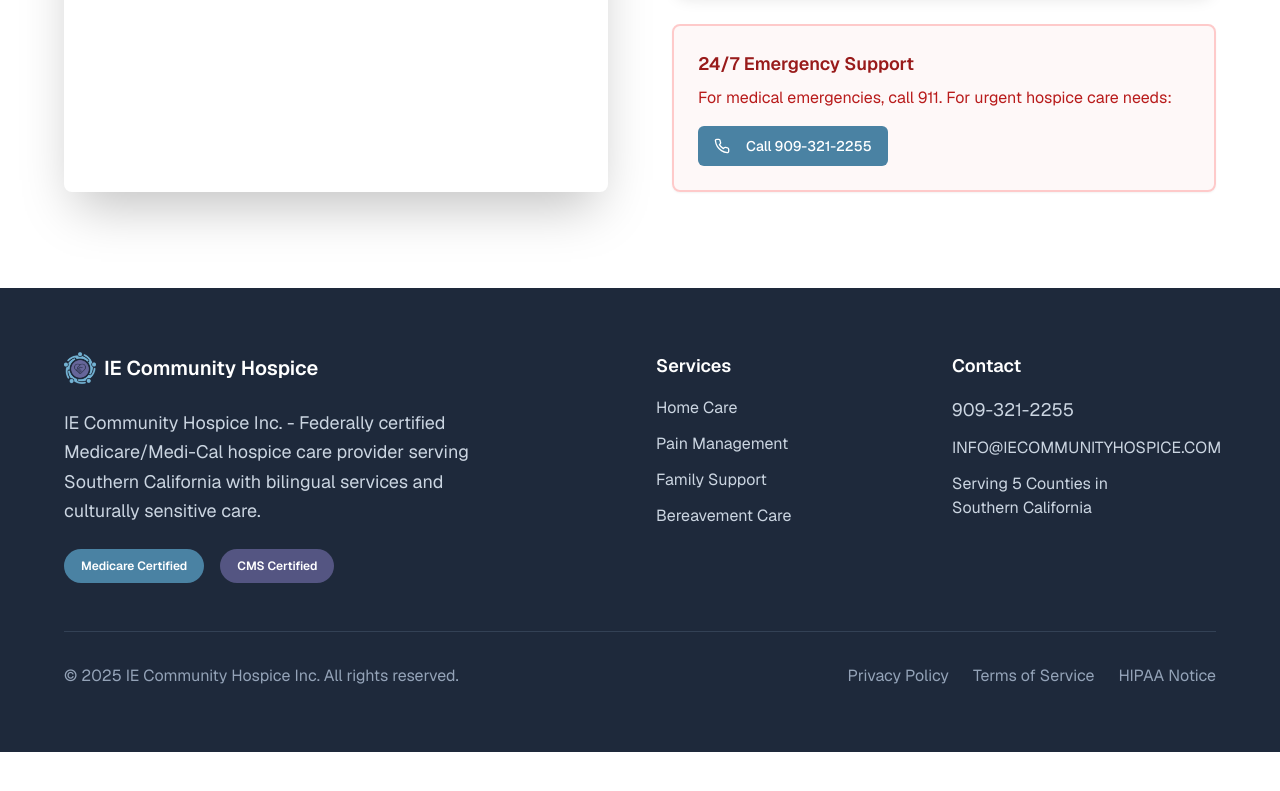
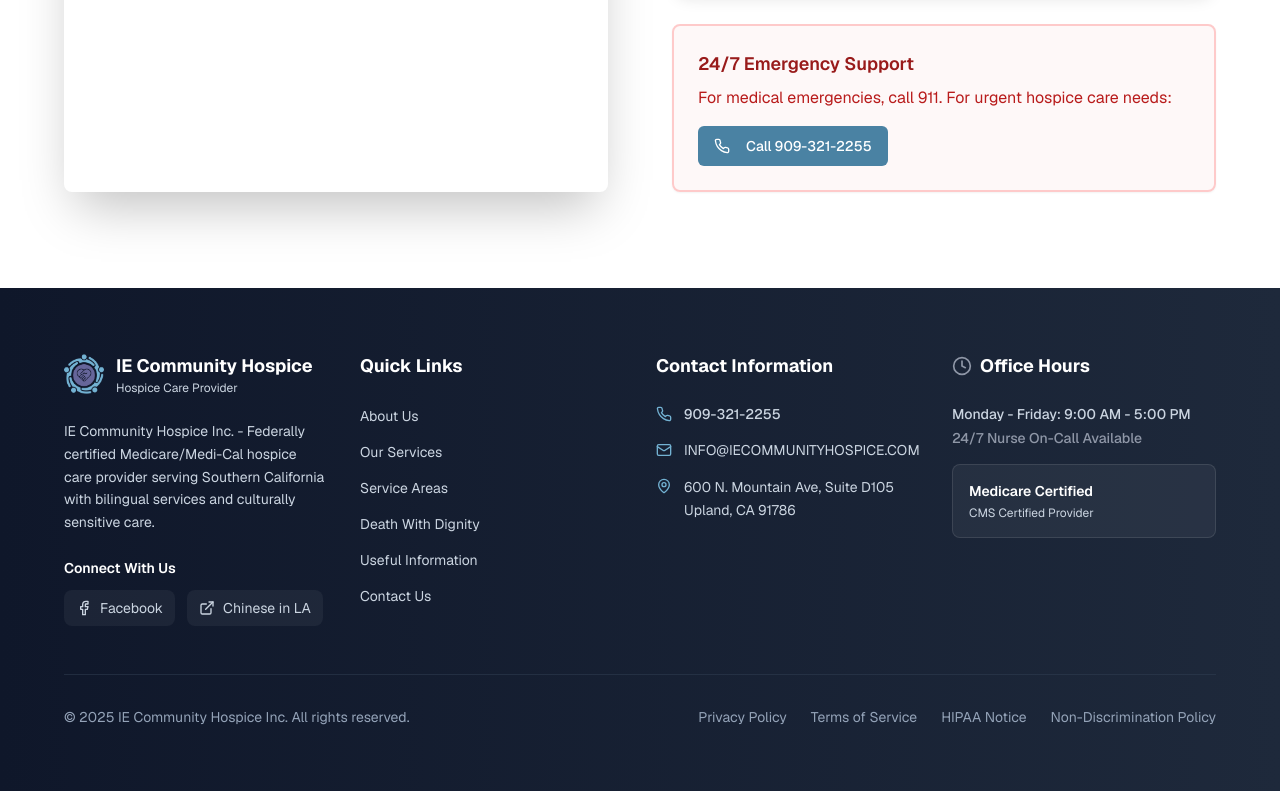
Before and after one commit to ng-organization/hospice-care-website, a Next.js app: page /en in a window 1280 px wide. Shown: the part 7952-8743 px from the top of the page. Before the commit the page ends 8704 px from the top, so only its background shows below. Built offline with nearby package versions, Linux system fonts and the light colour scheme.

Commit message:
Enhance Footer component with improved layout and styling; add social media links, contact information, and office hours. Update translations for quick links and certifications in English and Chinese to improve user experience and accessibility.

```diff
--- a/components/layout/Footer.tsx
+++ b/components/layout/Footer.tsx
@@ -1,98 +1,194 @@
 "use client";
 
-import { useTranslations } from "next-intl";
-import { Badge } from "@/components/ui/badge";
+import { useTranslations, useLocale } from "next-intl";
+import {
+  Phone,
+  Mail,
+  MapPin,
+  Clock,
+  Facebook,
+  ExternalLink,
+} from "lucide-react";
 
 export function Footer() {
   const t = useTranslations();
+  const locale = useLocale();
 
   return (
-    <footer className="mt-auto w-full bg-slate-800 text-white">
-      <div className="w-full px-4 md:px-8 lg:px-16 py-16">
-        <div className="grid grid-cols-1 md:grid-cols-2 lg:grid-cols-4 gap-8">
-          <div className="col-span-1 md:col-span-2">
-            <div className="flex items-center space-x-2 mb-6">
+    <footer className="mt-auto w-full bg-gradient-to-br from-slate-900 to-slate-800 text-white relative overflow-hidden">
+      {/* Background decoration */}
+      <div className="absolute inset-0 bg-gradient-to-r from-primary-900/10 to-secondary-900/10"></div>
+
+      <div className="relative z-10 w-full px-4 md:px-8 lg:px-16 py-16">
+        {/* Main footer content */}
+        <div className="grid grid-cols-1 md:grid-cols-2 lg:grid-cols-4 gap-8 mb-12">
+          {/* Company Info */}
+          <div className="lg:col-span-1">
+            <div className="flex items-center space-x-3 mb-6">
               <img
                 src="/assets/logo.png"
                 alt="IE Community Hospice Logo"
-                className="w-8 h-8"
+                className="w-10 h-10"
               />
-              <span className="text-xl font-semibold">
-                {t("navigation.companyName")}
-              </span>
+              <div>
+                <span className="text-lg font-bold text-white">
+                  {t("navigation.companyName")}
+                </span>
+                <p className="text-xs text-slate-300">Hospice Care Provider</p>
+              </div>
             </div>
-            <p className="text-slate-300 mb-6 max-w-md text-lg leading-relaxed">
+
+            <p className="text-slate-300 leading-relaxed text-sm mb-6">
               {t("footer.description")}
             </p>
-            <div className="flex flex-wrap gap-4">
-              <Badge className="bg-primary-600 text-white px-4 py-2">
-                {t("footer.badges.medicare")}
-              </Badge>
-              <Badge className="bg-secondary-600 text-white px-4 py-2">
-                {t("footer.badges.licensed")}
-              </Badge>
+
+            {/* Social Media */}
+            <div>
+              <h5 className="font-semibold text-white mb-3 text-sm">
+                {t("footer.social.title")}
+              </h5>
+              <div className="flex space-x-3">
+                <a
+                  href="#"
+                  className="flex items-center space-x-2 text-slate-300 hover:text-blue-400 transition-colors bg-white/5 px-3 py-2 rounded-lg hover:bg-white/10"
+                >
+                  <Facebook className="w-4 h-4" />
+                  <span className="text-sm">{t("footer.social.facebook")}</span>
+                </a>
+                <a
+                  href="#"
+                  className="flex items-center space-x-2 text-slate-300 hover:text-orange-400 transition-colors bg-white/5 px-3 py-2 rounded-lg hover:bg-white/10"
+                >
+                  <ExternalLink className="w-4 h-4" />
+                  <span className="text-sm">{t("footer.social.chinese")}</span>
+                </a>
+              </div>
             </div>
           </div>
 
+          {/* Quick Links */}
           <div>
-            <h4 className="font-semibold mb-4 text-lg">
-              {t("footer.services.title")}
+            <h4 className="font-bold mb-6 text-lg text-white">
+              {t("footer.quickLinks.title")}
             </h4>
-            <ul className="space-y-3 text-slate-300">
+            <ul className="space-y-3">
               <li>
                 <a
-                  href="#"
-                  className="hover:text-primary-400 transition-colors"
+                  href={`/${locale}/about`}
+                  className="text-slate-300 hover:text-primary-400 transition-colors text-sm"
                 >
-                  {t("footer.services.comfort")}
+                  {t("footer.quickLinks.about")}
                 </a>
               </li>
               <li>
                 <a
-                  href="#"
-                  className="hover:text-primary-400 transition-colors"
+                  href={`/${locale}/services`}
+                  className="text-slate-300 hover:text-primary-400 transition-colors text-sm"
                 >
-                  {t("footer.services.pain")}
+                  {t("footer.quickLinks.services")}
                 </a>
               </li>
               <li>
                 <a
-                  href="#"
-                  className="hover:text-primary-400 transition-colors"
+                  href="#areas"
+                  className="text-slate-300 hover:text-primary-400 transition-colors text-sm"
                 >
-                  {t("footer.services.family")}
+                  {t("footer.quickLinks.areas")}
                 </a>
               </li>
               <li>
                 <a
-                  href="#"
-                  className="hover:text-primary-400 transition-colors"
+                  href="#dignity"
+                  className="text-slate-300 hover:text-primary-400 transition-colors text-sm"
                 >
-                  {t("footer.services.bereavement")}
+                  {t("footer.quickLinks.dignity")}
+                </a>
+              </li>
+              <li>
+                <a
+                  href="#info"
+                  className="text-slate-300 hover:text-primary-400 transition-colors text-sm"
+                >
+                  {t("footer.quickLinks.info")}
+                </a>
+              </li>
+              <li>
+                <a
+                  href="#contact"
+                  className="text-slate-300 hover:text-primary-400 transition-colors text-sm"
+                >
+                  {t("footer.quickLinks.contact")}
                 </a>
               </li>
             </ul>
           </div>
 
+          {/* Contact Information */}
           <div>
-            <h4 className="font-semibold mb-4 text-lg">
+            <h4 className="font-bold mb-6 text-lg text-white">
               {t("footer.contact.title")}
             </h4>
-            <ul className="space-y-3 text-slate-300">
-              <li className="text-lg">{t("footer.contact.phone")}</li>
-              <li>{t("footer.contact.email")}</li>
-              <li className="whitespace-pre-line">
-                {t("footer.contact.address")}
+            <ul className="space-y-4">
+              <li className="flex items-center">
+                <Phone className="w-4 h-4 mr-3 text-primary-400 flex-shrink-0" />
+                <a
+                  href="tel:909-321-2255"
+                  className="text-slate-300 hover:text-primary-400 transition-colors font-medium text-sm"
+                >
+                  {t("footer.contact.phone")}
+                </a>
+              </li>
+              <li className="flex items-start">
+                <Mail className="w-4 h-4 mr-3 text-primary-400 flex-shrink-0 mt-0.5" />
+                <a
+                  href="mailto:info@iecommunityhospice.com"
+                  className="text-slate-300 hover:text-primary-400 transition-colors text-sm break-all"
+                >
+                  {t("footer.contact.email")}
+                </a>
+              </li>
+              <li className="flex items-start">
+                <MapPin className="w-4 h-4 mr-3 text-primary-400 flex-shrink-0 mt-0.5" />
+                <span className="text-slate-300 text-sm whitespace-pre-line leading-relaxed">
+                  {t("footer.contact.address")}
+                </span>
               </li>
             </ul>
           </div>
+
+          {/* Office Hours */}
+          <div>
+            <h4 className="font-bold mb-6 text-lg text-white flex items-center">
+              <Clock className="w-5 h-5 mr-2 text-accent-400" />
+              {t("footer.contact.hours")}
+            </h4>
+
+            <div className="space-y-4">
+              <div>
+                <p className="text-slate-300 text-sm font-medium mb-1">
+                  {t("footer.contact.hoursDetail")}
+                </p>
+                <p className="text-accent-400 text-sm font-medium">
+                  {t("footer.contact.emergency")}
+                </p>
+              </div>
+
+              <div className="bg-white/5 rounded-lg p-4 border border-white/10">
+                <p className="text-white text-sm font-semibold mb-1">
+                  Medicare Certified
+                </p>
+                <p className="text-slate-300 text-xs">CMS Certified Provider</p>
+              </div>
+            </div>
+          </div>
         </div>
 
-        <div className="border-t border-slate-700 mt-12 pt-8 flex flex-col md:flex-row justify-between items-center">
-          <p className="text-slate-400">
+        {/* Legal Footer */}
+        <div className="border-t border-slate-700/50 pt-8 flex flex-col lg:flex-row justify-between items-center gap-6">
+          <p className="text-slate-400 text-sm">
             {t("footer.legal.copyright", { year: new Date().getFullYear() })}
           </p>
-          <div className="flex space-x-6 mt-4 md:mt-0">
+          <div className="flex flex-wrap gap-6 text-sm">
             <a
               href="#"
               className="text-slate-400 hover:text-primary-400 transition-colors"
@@ -111,6 +207,12 @@ export function Footer() {
             >
               {t("footer.legal.hipaa")}
             </a>
+            <a
+              href="#"
+              className="text-slate-400 hover:text-primary-400 transition-colors"
+            >
+              {t("footer.legal.compliance")}
+            </a>
           </div>
         </div>
       </div>
--- a/i18n/messages/en.json
+++ b/i18n/messages/en.json
@@ -196,26 +196,56 @@
     "description": "IE Community Hospice Inc. - Federally certified Medicare/Medi-Cal hospice care provider serving Southern California with bilingual services and culturally sensitive care.",
     "badges": {
       "medicare": "Medicare Certified",
-      "licensed": "CMS Certified"
+      "licensed": "CMS Certified",
+      "available": "24/7 Available",
+      "bilingual": "Bilingual Staff"
+    },
+    "quickLinks": {
+      "title": "Quick Links",
+      "about": "About Us",
+      "services": "Our Services",
+      "areas": "Service Areas",
+      "dignity": "Death With Dignity",
+      "info": "Useful Information",
+      "contact": "Contact Us"
     },
     "services": {
-      "title": "Services",
+      "title": "Core Services",
       "comfort": "Home Care",
       "pain": "Pain Management",
       "family": "Family Support",
-      "bereavement": "Bereavement Care"
+      "bereavement": "Bereavement Care",
+      "continuous": "Continuous Care",
+      "respite": "Respite Care"
     },
     "contact": {
-      "title": "Contact",
+      "title": "Contact Information",
       "phone": "909-321-2255",
+      "fax": "909-351-0151",
       "email": "INFO@IECOMMUNITYHOSPICE.COM",
-      "address": "Serving 5 Counties in\nSouthern California"
+      "address": "600 N. Mountain Ave, Suite D105\nUpland, CA 91786",
+      "hours": "Office Hours",
+      "hoursDetail": "Monday - Friday: 9:00 AM - 5:00 PM",
+      "emergency": "24/7 Nurse On-Call Available"
+    },
+    "certifications": {
+      "title": "Certifications & Compliance",
+      "medicare": "Medicare Certified Provider",
+      "cms": "CMS Certified",
+      "civilRights": "Equal Opportunity Provider",
+      "hipaa": "HIPAA Compliant"
+    },
+    "social": {
+      "title": "Connect With Us",
+      "facebook": "Facebook",
+      "chinese": "Chinese in LA"
     },
     "legal": {
       "copyright": "© {year} IE Community Hospice Inc. All rights reserved.",
       "privacy": "Privacy Policy",
       "terms": "Terms of Service",
-      "hipaa": "HIPAA Notice"
+      "hipaa": "HIPAA Notice",
+      "compliance": "Non-Discrimination Policy"
     }
   },
   "areas": {
--- a/i18n/messages/zh.json
+++ b/i18n/messages/zh.json
@@ -196,26 +196,56 @@
     "description": "諾安安寧療護有限公司 - 聯邦認證聯邦醫療保險/加州醫療保險安寧療護服務機構，為南加州提供雙語服務和文化敏感護理。",
     "badges": {
       "medicare": "聯邦醫療保險認證",
-      "licensed": "CMS認證"
+      "licensed": "CMS認證",
+      "available": "24小時服務",
+      "bilingual": "雙語醫護人員"
+    },
+    "quickLinks": {
+      "title": "快速連結",
+      "about": "關於我們",
+      "services": "我們的服務",
+      "areas": "服務地區",
+      "dignity": "尊嚴護理",
+      "info": "實用信息",
+      "contact": "聯絡我們"
     },
     "services": {
-      "title": "服務",
+      "title": "核心服務",
       "comfort": "居家護理",
       "pain": "疼痛管理",
       "family": "家庭支援",
-      "bereavement": "喪慟護理"
+      "bereavement": "喪慟護理",
+      "continuous": "持續護理",
+      "respite": "喘息護理"
     },
     "contact": {
-      "title": "聯絡",
+      "title": "聯絡資訊",
       "phone": "909-321-2255",
+      "fax": "909-351-0151",
       "email": "INFO@IECOMMUNITYHOSPICE.COM",
-      "address": "服務南加州\n5個縣"
+      "address": "600 N. Mountain Ave, Suite D105\nUpland, CA 91786",
+      "hours": "辦公時間",
+      "hoursDetail": "週一至週五：上午9:00 - 下午5:00",
+      "emergency": "24小時護士值班服務"
+    },
+    "certifications": {
+      "title": "認證與合規",
+      "medicare": "聯邦醫療保險認證機構",
+      "cms": "CMS認證",
+      "civilRights": "平等機會提供者",
+      "hipaa": "HIPAA合規"
+    },
+    "social": {
+      "title": "與我們聯繫",
+      "facebook": "Facebook",
+      "chinese": "華人資訊網"
     },
     "legal": {
       "copyright": "© {year} 諾安安寧療護有限公司。版權所有。",
       "privacy": "隱私政策",
       "terms": "服務條款",
-      "hipaa": "HIPAA通知"
+      "hipaa": "HIPAA通知",
+      "compliance": "非歧視政策"
     }
   },
   "areas": {
```
